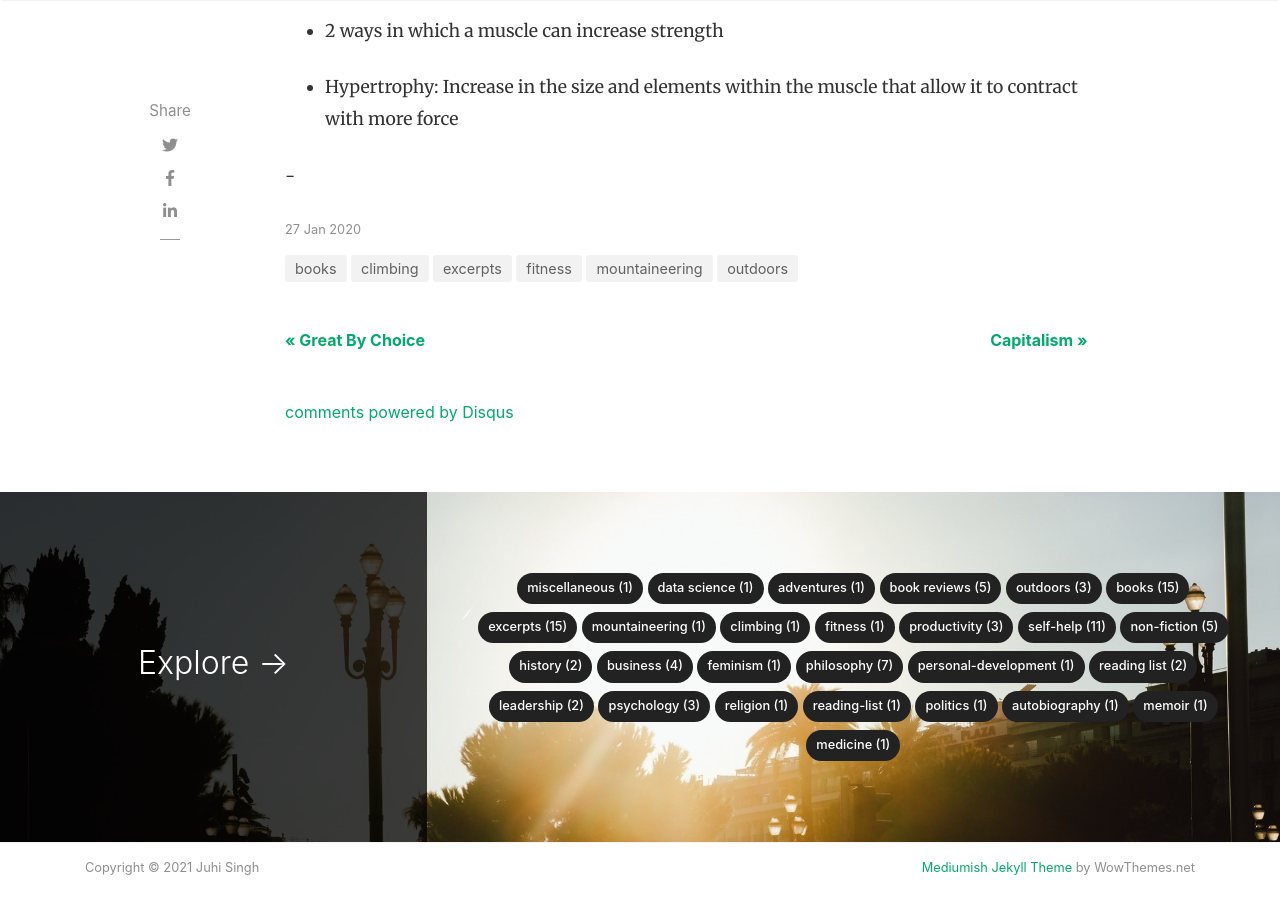
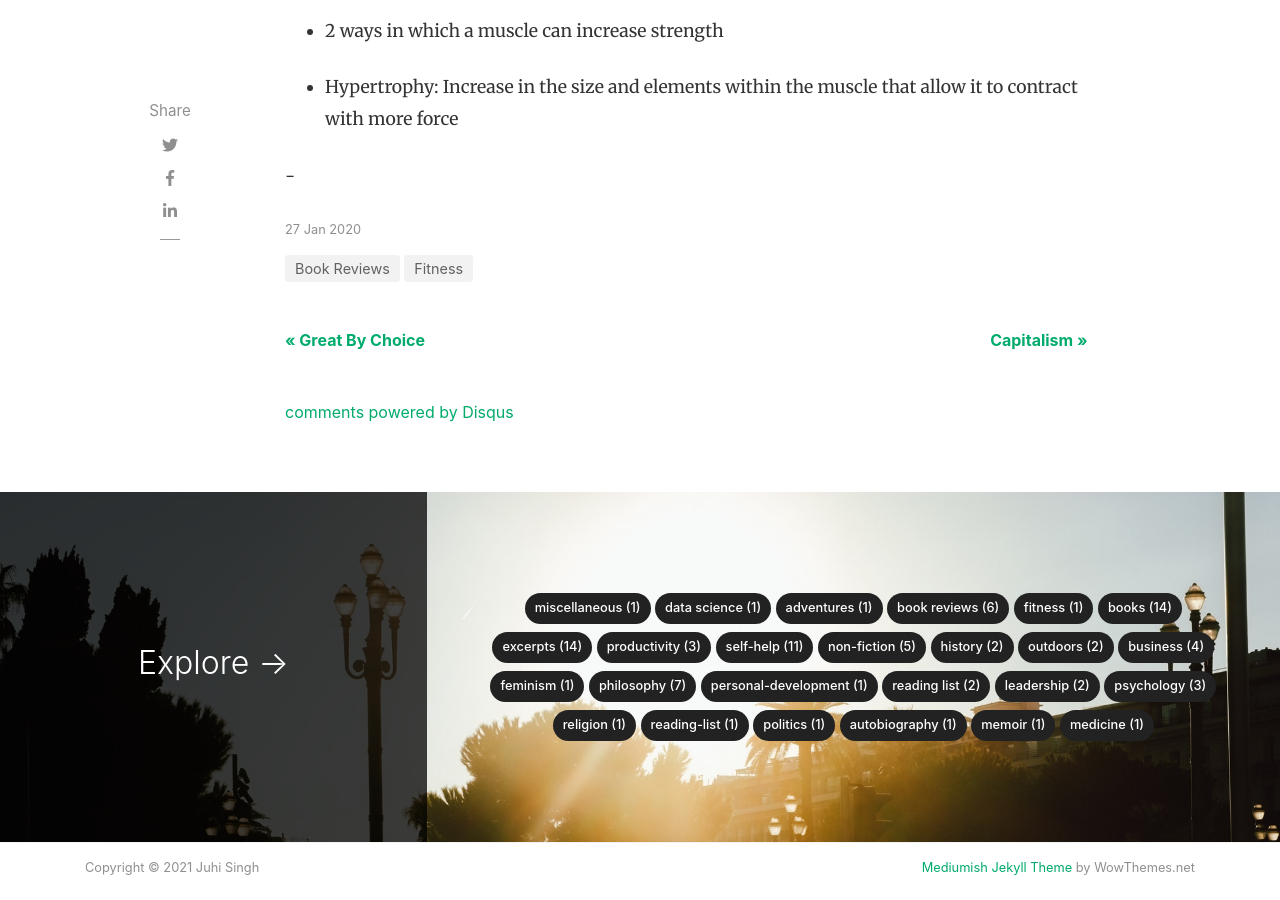
Before and after one commit to jsingh41/jsingh41.github.io, a Jekyll site: the page built from _posts/2020-01-27-training_for_new_alpinism.md, in a window 1280 px wide and 900 px high, scrolled down 6108 px. Built offline with Jekyll 4.4.1, drawn with Linux system fonts in a browser that asks for light colours; nearby versions of some CDN libraries; comment, search, counter and statistics services are not loaded.

Commit message:
Update 2020-01-27-training_for_new_alpinism.md

```diff
--- a/_posts/2020-01-27-training_for_new_alpinism.md
+++ b/_posts/2020-01-27-training_for_new_alpinism.md
@@ -2,7 +2,7 @@
 layout: post
 title:  "Training For New Alpinism"
 author: juhi
-categories: [ outdoors, books, excerpts, mountaineering, climbing, fitness]
+categories: [ Book Reviews, Fitness]
 image: assets/images/training_for_new_alpinism.jpg
 description: "My review of the book Training For New Alpinism"
 
```
